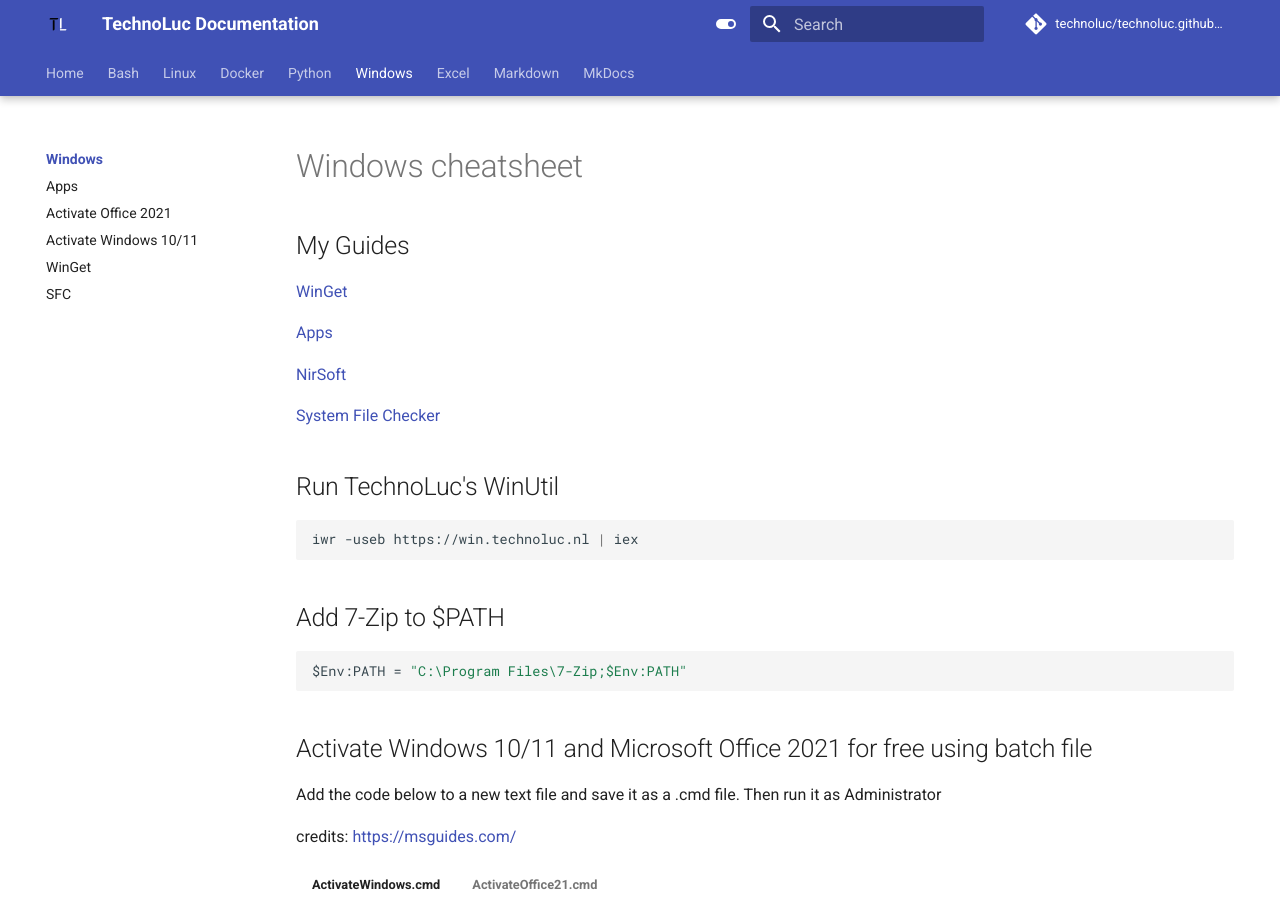
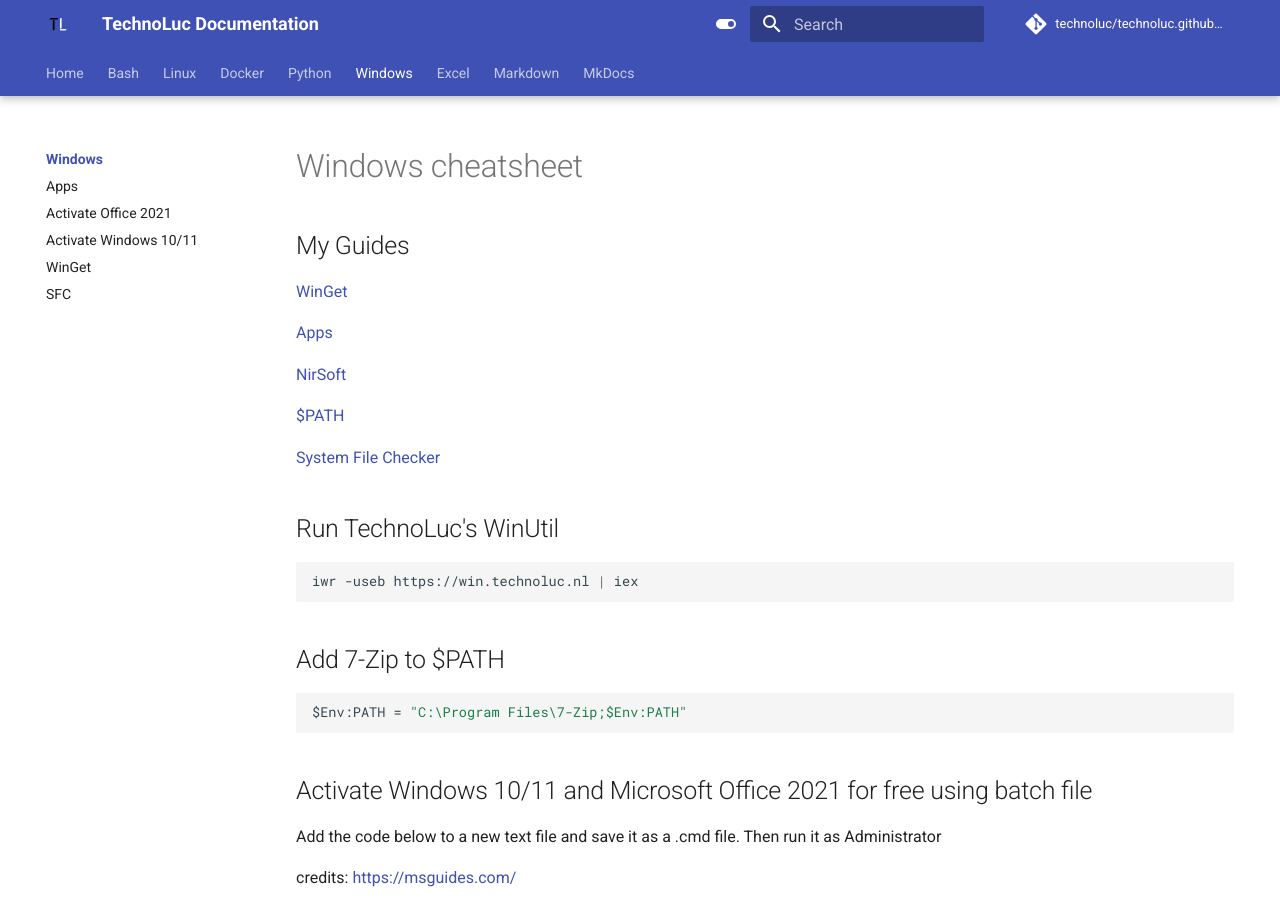
Before and after one commit to technoluc/technoluc.github.io, an MkDocs documentation site: the page built from docs/windows/index.md, in a window 1280 px wide and 900 px high. Built offline with MkDocs 1.6.1 and Material for MkDocs 9.7.7, drawn with Linux system fonts in a browser that asks for light colours; comment, search, counter and statistics services are not loaded.

Commit message:
Update index.md

```diff
--- a/docs/windows/index.md
+++ b/docs/windows/index.md
@@ -7,6 +7,8 @@
 [Apps](apps.md)
 
 [NirSoft](nirsoft.md)
+
+[$PATH]([path.md)
 
 [System File Checker](sfc.md)
 
```
